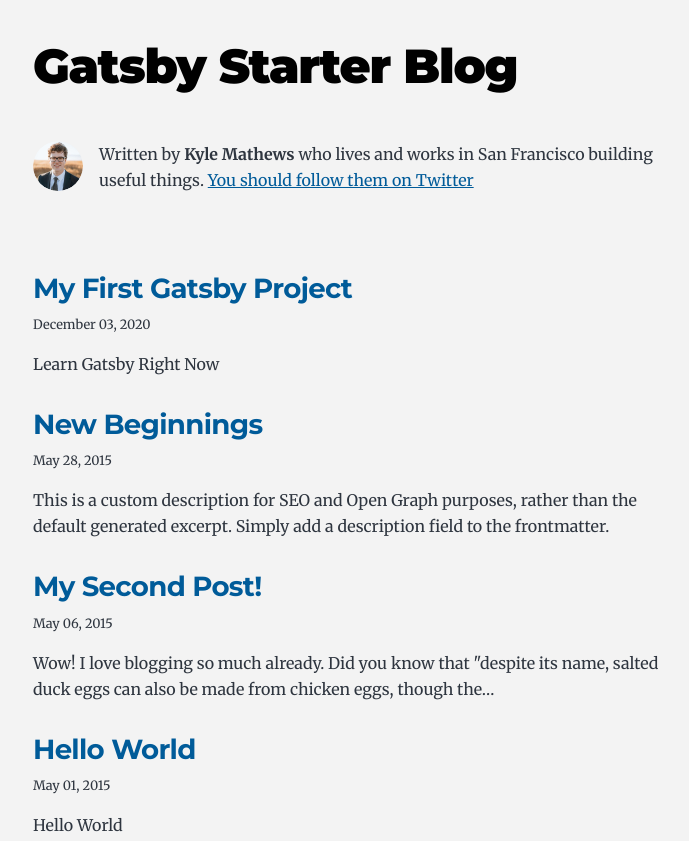
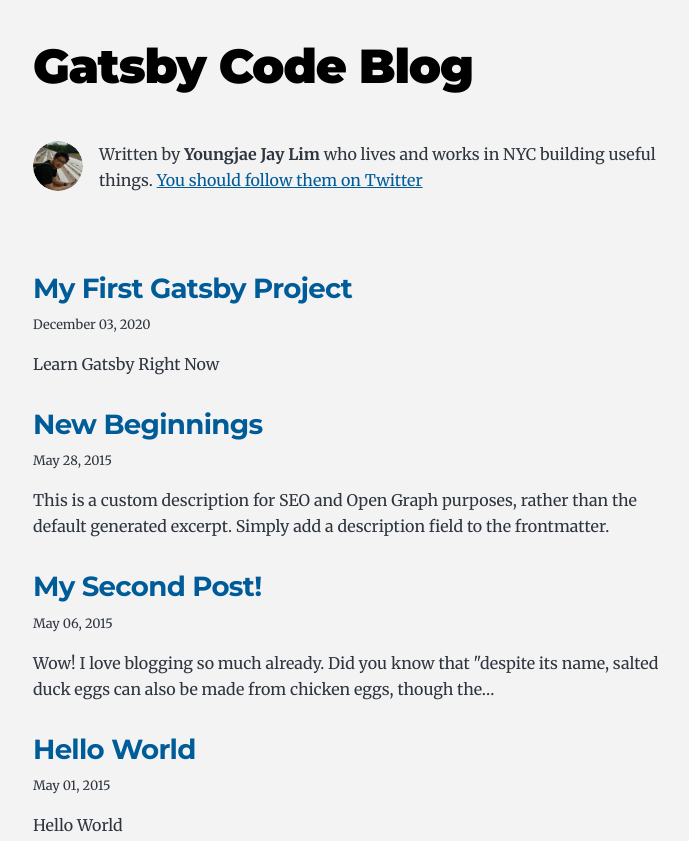
Before and after one commit to youngjae-lim/gatsby-simple-code-blog, a Gatsby site: page / in a window 1280 px wide. Shown: the top 841 px of the page, without its empty margins (291-980 px from the left). Built offline with nearby package versions, Linux system fonts and the light colour scheme; Gatsby itself is replaced by a stand-in of ours.

Commit message:
Updated siteMetadata and bio.js

```diff
--- a/gatsby-config.js
+++ b/gatsby-config.js
@@ -1,14 +1,14 @@
 module.exports = {
   siteMetadata: {
-    title: `Gatsby Starter Blog`,
+    title: `Gatsby Code Blog`,
     author: {
-      name: `Kyle Mathews`,
-      summary: `who lives and works in San Francisco building useful things.`,
+      name: `Youngjae Jay Lim`,
+      summary: `who lives and works in NYC building useful things.`,
     },
     description: `A starter blog demonstrating what Gatsby can do.`,
     siteUrl: `https://gatsby-starter-blog-demo.netlify.app/`,
     social: {
-      twitter: `kylemathews`,
+      twitter: `@JayYoungjae`,
     },
   },
   plugins: [
--- a/src/components/bio.js
+++ b/src/components/bio.js
@@ -12,7 +12,7 @@
 const Bio = () => {
   const data = useStaticQuery(graphql`
     query BioQuery {
-      avatar: file(absolutePath: { regex: "/profile-pic.jpg/" }) {
+      avatar: file(absolutePath: { regex: "/Youngjae-Jay-Lim.jpg/" }) {
         childImageSharp {
           fixed(width: 50, height: 50, quality: 95) {
             ...GatsbyImageSharpFixed
```
Also changed, not shown: content/assets/Youngjae-Jay-Lim.jpg (added).
